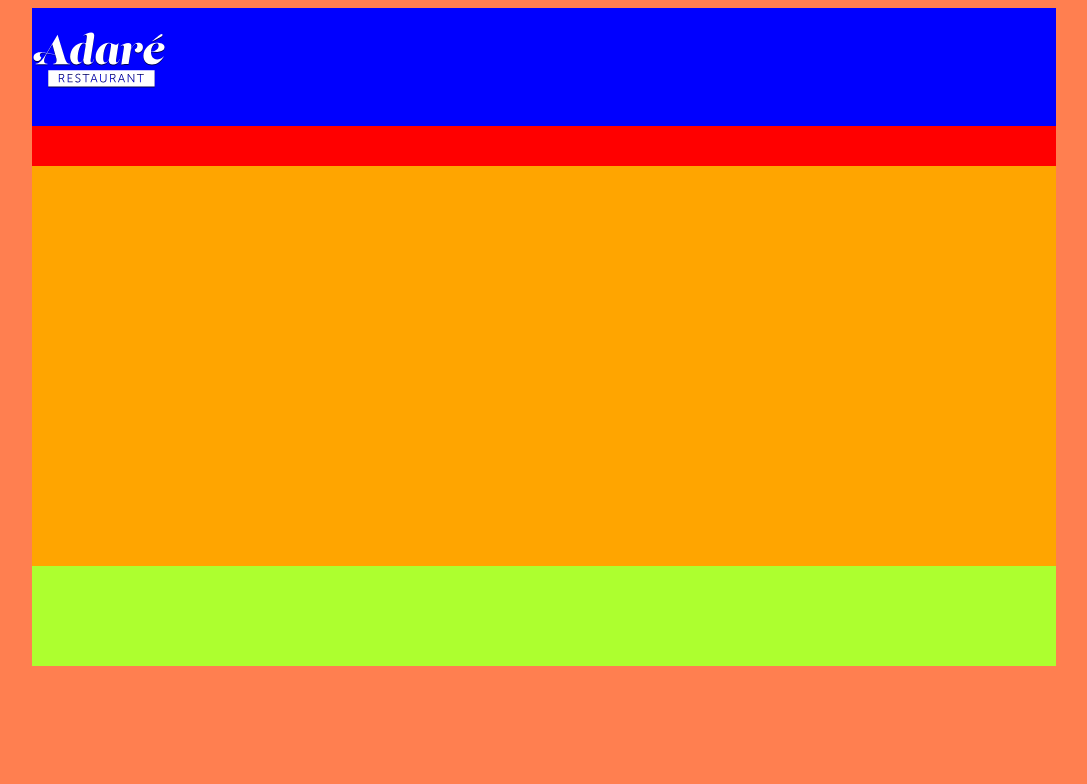
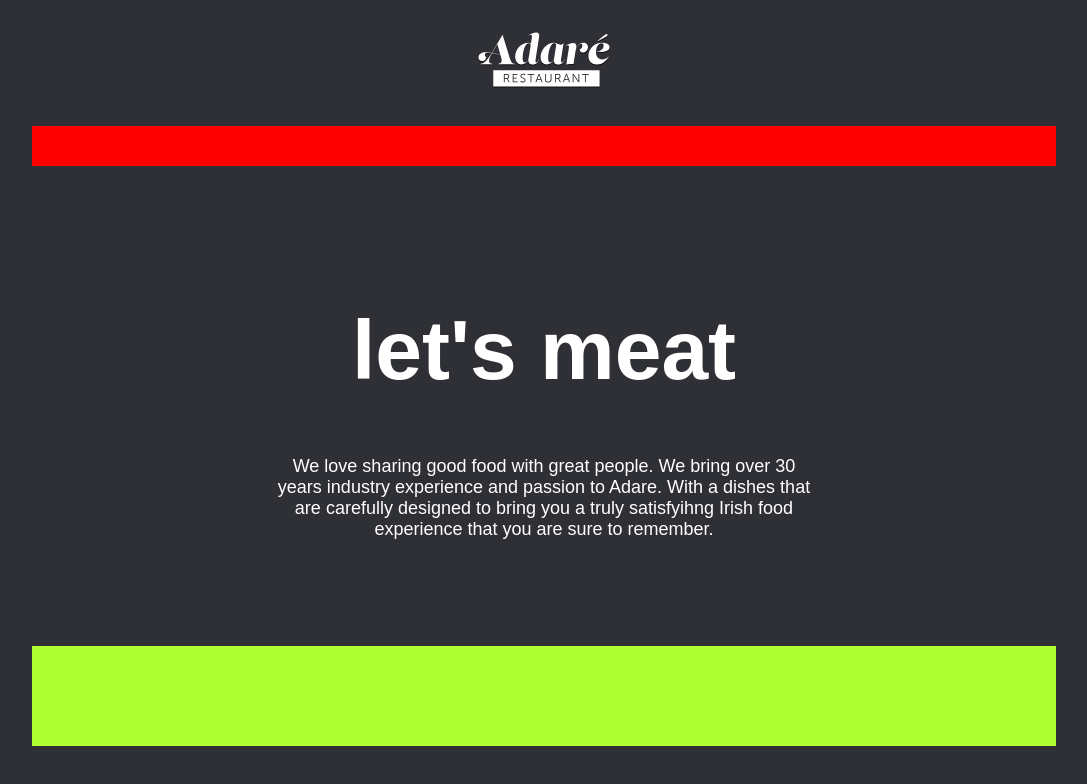
Before and after one commit to odacrem123/Restaurant-Website, a plain HTML site: page index.html in a window 1280 px wide. Shown: the whole page, without its empty margins (96-1183 px from the left). Drawn offline with Linux system fonts and the light colour scheme.

Commit message:
logo and main page
partly created header and main page text and image

```diff
--- a/index.html
+++ b/index.html
@@ -18,7 +18,8 @@
 
     </nav>
     <main>
-
+      <h1>let's meat</h1>
+      <p>We love sharing good food with great people. We bring over 30 years industry experience and passion to Adare. With a dishes that are carefully designed to bring you a truly satisfyihng Irish food experience that you are sure to remember.</p>
     </main>
     <footer>
 
--- a/style.css
+++ b/style.css
@@ -1,5 +1,5 @@
 body {
-  background-color: #ff7f50;
+  background-color: #2F3035;
 }
 
 .container {
@@ -9,8 +9,8 @@ body {
 }
 
 header {
-  background-color: blue;
   height: 118px;
+  text-align: center;
 }
 
 nav {
@@ -19,11 +19,26 @@ nav {
 }
 
 main {
-  background-color: orange;
   height: 400px;
+  text-align: center;
+  padding-top: 80px;
+  padding-left: 240px;
+  padding-right: 240px;
 }
 
 footer {
   background-color: greenyellow;
   height: 100px;
 }
+
+h1 {
+  font-size: 84px;
+  color: white;
+  font-family: Arial, Helvetica, sans-serif;
+}
+
+p {
+  font-size: 18px;
+  color: #fff;
+  font-family: Arial, Helvetica, sans-serif;
+}
```
